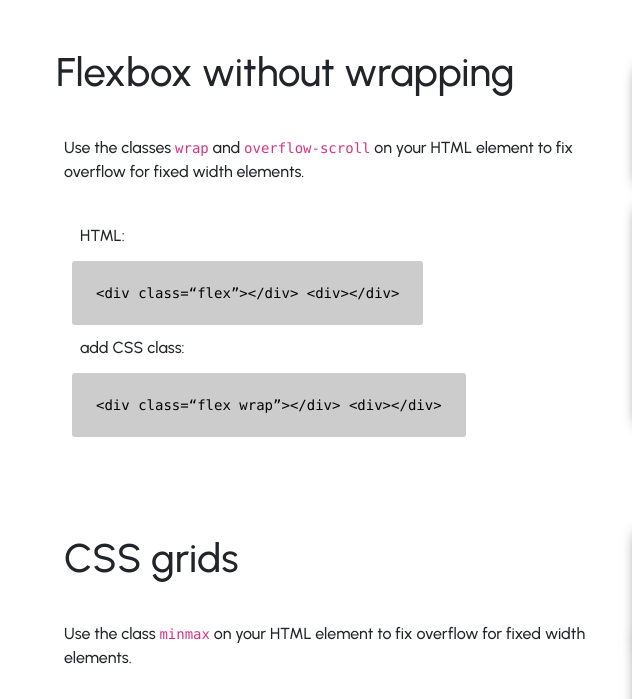
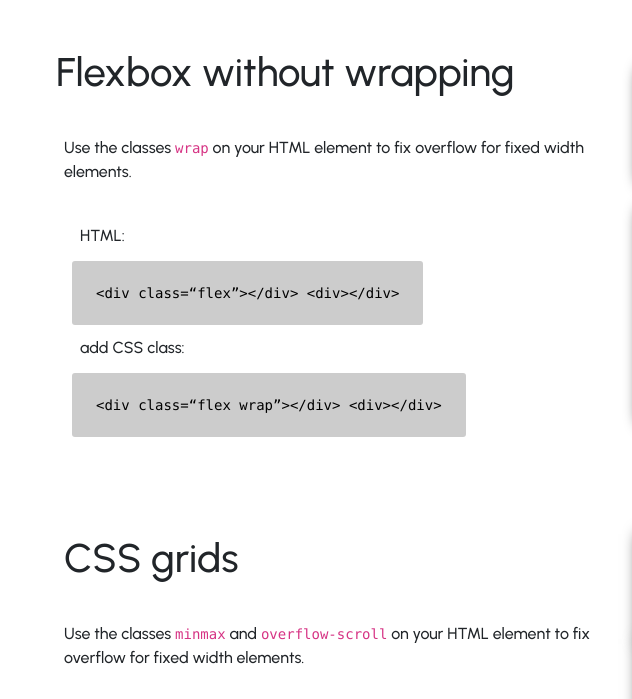
Before and after one commit to szilviabarath/Flow, a website: page index.html in a window 1280 px wide. Shown: the part 3180-3879 px from the top of the page, 0-632 px from the left. Drawn offline with nearby package versions, Linux system fonts and the light colour scheme.

Commit message:
Update index.html

```diff
--- a/index.html
+++ b/index.html
@@ -278,7 +278,7 @@
     </div>
 <div class="container-feature w-50">
   <h1 class="p-2 mb-4 ml-4 mr-4 mt-0">Flexbox without wrapping</h1>
-  <p class="main-font p-2 m-2">Use the classes <code>wrap</code> and <code>overflow-scroll</code> on your HTML element to fix overflow for fixed width elements.</p>
+  <p class="main-font p-2 m-2">Use the classes <code>wrap</code> on your HTML element to fix overflow for fixed width elements.</p>
   <p class="main-font p-2 m-4">HTML:</p>
   <code class="code p-4 m-4">&lt;div class=<q>flex</q>&gt;&lt;/div&gt;
       &lt;div&gt;&lt;/div&gt;
@@ -307,7 +307,7 @@
   </div>
 <div class="container-feature w-50">
   <h1 class="p-2 m-4">CSS grids</h1>
-  <p class="main-font p-2 m-4">Use the class <code>minmax</code> on your HTML element to fix overflow for fixed width elements.</p>
+  <p class="main-font p-2 m-4">Use the classes <code>minmax</code> and <code>overflow-scroll</code> on your HTML element to fix overflow for fixed width elements.</p>
   <p class="main-font p-2 m-4">It is good practice to use fr units with your grids. Read more about it <a class="pink" href="https://www.digitalocean.com/community/tutorials/css-css-grid-layout-fr-unit" target="_blank">here.</a>
   <p class="main-font p-2 m-4">HTML:</p>
   <code class="code p-4 m-4">&lt;div class=<q>grid1</q>&gt;&lt;/div&gt;</code>
```
